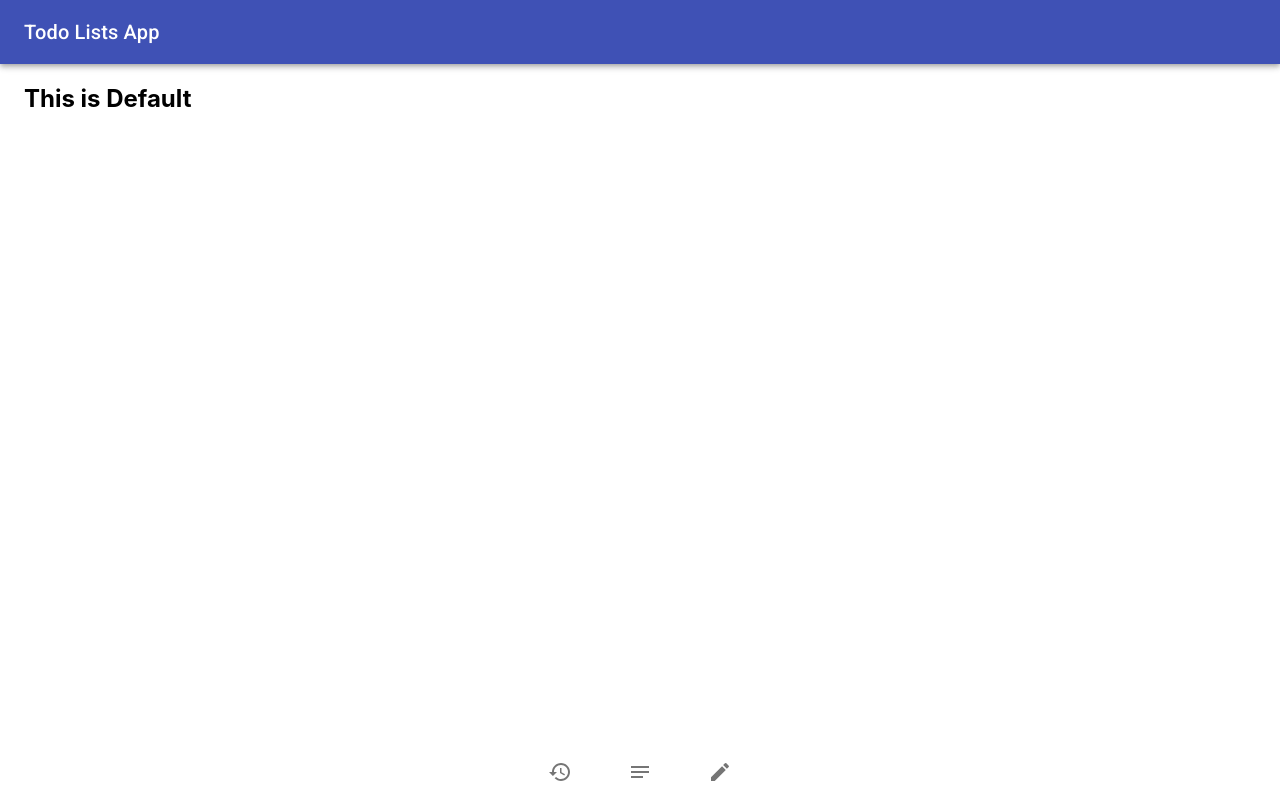
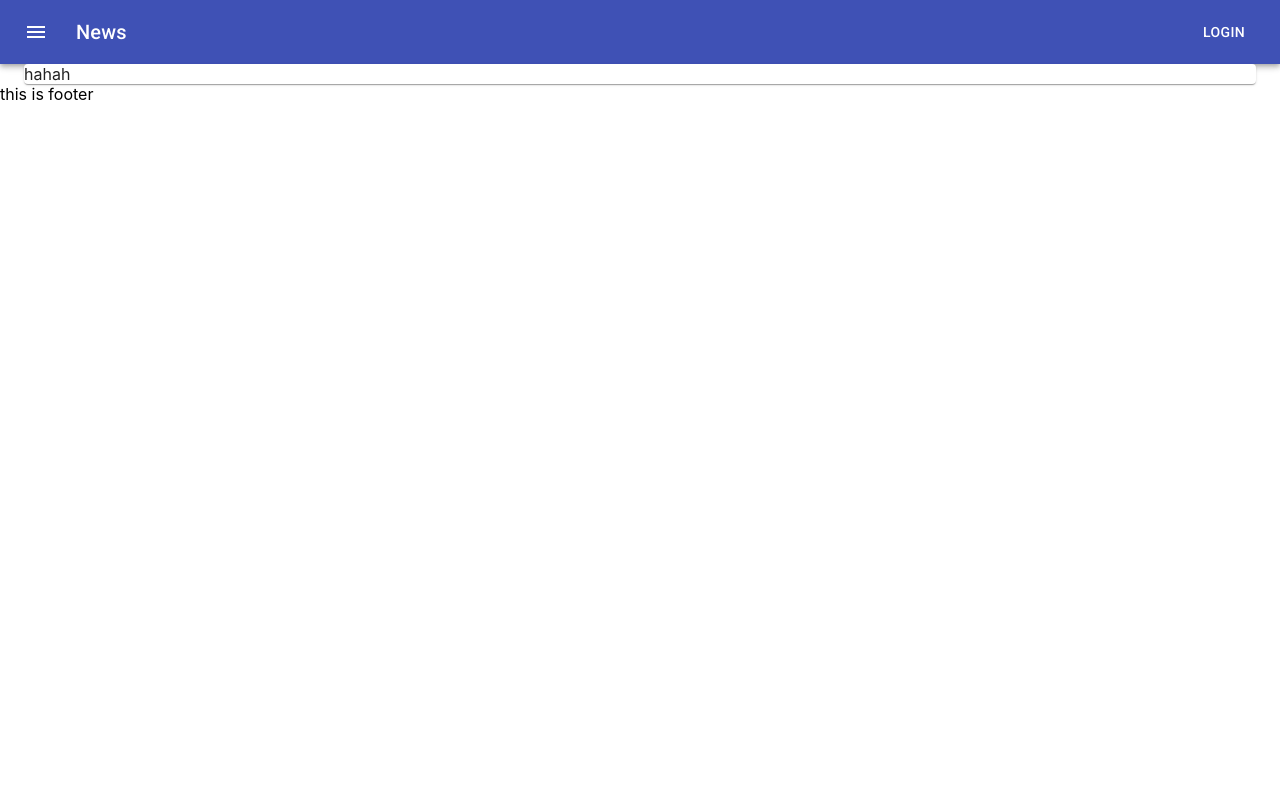
Before and after one commit to aryawirasandi/todo-lists-reactjs, a React (Create React App) app: page / in a window 1280 px wide. Built offline with nearby package versions, Linux system fonts and the light colour scheme.

Commit message:
Revert "Feature/routing elements"

```diff
--- a/package.json
+++ b/package.json
@@ -10,8 +10,6 @@
     "@testing-library/user-event": "^7.1.2",
     "react": "^16.13.1",
     "react-dom": "^16.13.1",
-    "react-router": "^5.2.0",
-    "react-router-dom": "^5.2.0",
     "react-scripts": "3.4.1"
   },
   "scripts": {
--- a/src/components/BottomNavigation/BottomNavigationComponent.js
+++ /dev/null
@@ -1,59 +0,0 @@
-import React from "react";
-import BottomNavigationAction   from "@material-ui/core/BottomNavigationAction";
-import Recent from "@material-ui/icons/Restore";
-import Todo from "@material-ui/icons/Notes";
-import Create from "@material-ui/icons/Create";
-import BottomNavigation from "@material-ui/core/BottomNavigation";
-import { makeStyles } from "@material-ui/core/styles";
-import { Link as RouterLink } from 'react-router-dom';
-import Link from '@material-ui/core/Link';
-
-const useStyles = makeStyles({
-    root : {
-        width : 100 + "%",
-        position : "absolute",
-        bottom : 0,
-    }
-})
-
-
-function BottomNavigationComponent(){
-    const classes = useStyles();
-    const [value, setValue] = React.useState(0);
-    const navs = [
-        {
-            id : 1,
-            path : "/",
-            icon : <Recent/>
-        },
-        {
-            id : 2,
-            path : "/todo",
-            icon : <Todo/>
-        },
-        {
-            id : 3,
-            path : "/create",
-            icon : <Create/>
-        }
-    ];
-    return(
-        <BottomNavigation
-            value={value}
-            onChange={(event, newValue) => {
-                setValue(newValue)
-            }}
-            className={classes.root}
-        >
-            {navs.map(nav => (
-                <Link component={RouterLink} to={nav.path} key={nav.id}>
-                    <BottomNavigationAction
-                        icon={nav.icon}
-                    />
-                </Link>
-            ))}
-        </BottomNavigation>
-    )
-}
-
-export default BottomNavigationComponent;
--- a/src/components/Card/Card.js
+++ b/src/components/Card/Card.js
@@ -1,27 +1,9 @@
 import React from 'react';
 import Card from "@material-ui/core/Card";
-import { makeStyles } from "@material-ui/core/styles";
-
-
-const useStyles = makeStyles({
-    root : {
-        backgroundColor : "#f8f8f8",
-        marginTop : 2 + "em",
-    },
-    minimalHeight : {
-        minHeight : props => props.minHeight + "vh",
-        width : props => props.width + "%"
-    }
-})
 
 const CardComponent = props => {
-    const data = {
-        minHeight : props.minHeight,
-        width : props.width,
-    }
-    const classes = useStyles(data);
     return (
-        <Card className={`${classes.root} ${classes.minimalHeight}`}>
+        <Card>
             {props.children}
         </Card>
     )
--- a/src/components/Foooter/Footer.js
+++ b/src/components/Foooter/Footer.js
@@ -1,13 +1,10 @@
 import React from 'react';
 
-
-
-function Footer () {
-
+const Footer = props => {
     return (
-        <footer>
-
-        </footer>
+        <div>
+            this is footer
+        </div>
     )
 }
 
--- a/src/components/Form/Form.js
+++ /dev/null
@@ -1,66 +0,0 @@
-import React from "react";
-import Card from "../Card/Card";
-import Container from "@material-ui/core/Container";
-import TextField from "@material-ui/core/TextField";
-import { Button } from "@material-ui/core";
-import { makeStyles } from "@material-ui/core/styles";
-
-
-const cardFormStyle = makeStyles({
-    root : {
-        fontFamily : "Arial"
-    }
-})
-
-const TextFieldStyle = makeStyles({
-    root : {
-        marginBottom : 1 + "rem",
-        marginTop : 1 + "rem",
-        width : 100 + "%",
-    },
-})
-
-const wrapperStyle = {
-    display : "flex",
-    justifyContent : "center"
-}
-
-const ButtonStyle= makeStyles({
-    root : {
-        marginTop : 2 + "rem",
-        padding : 15 + "px"
-    }
-})
-
-const Form = ({todo, todoDescription}) => {
-    const cardStyle = cardFormStyle();
-    const inputStyle = TextFieldStyle();
-    const buttonStyle = ButtonStyle();
-    return (
-        <div style={wrapperStyle}>
-            <Card minHeight={50} width={30} className={cardStyle.root}>
-            <Container>
-                <form>
-                    <div>
-                        <TextField id="standard-basic" className={inputStyle.root} placeholder="Tell us your todo list"></TextField>
-                    </div>
-                    <div>
-                        <TextField id="standard-basic" className={inputStyle.root} placeholder="Tell Us About Your Greatest Experience Today"></TextField>
-                    </div>
-                    <div style={wrapperStyle}>
-                    <Button
-                        variant="contained"
-                        color="primary"
-                        className={buttonStyle.root}
-                    >
-                        Add A Todo
-                    </Button>
-                    </div>
-                </form>
-            </Container>
-        </Card>
-        </div>
-    )
-}
-
-export default Form ;
--- a/src/components/Header/Header.js
+++ b/src/components/Header/Header.js
@@ -3,9 +3,7 @@ import Navbar from "../Navbar/Navbar";
 const Header = () => {
     return (
         <header>
-            <Navbar
-                name="Todo Lists App"
-            />
+            <Navbar/>
         </header>
     )
 }
--- a/src/components/Main/Main.js
+++ b/src/components/Main/Main.js
@@ -1,42 +1,26 @@
 import React from 'react';
+import Card from "../Card/Card";
 import Container from "@material-ui/core/Container"
-import FormTodo from "../Form/Form";
-import Todo from "../Todo/Todo";
+import { makeStyles } from '@material-ui/core';
 
-import {
-    BrowserRouter as Router,
-    Switch,
-    Route,
-  } from "react-router-dom";
-import BottomNavigationComponent from "../BottomNavigation/BottomNavigationComponent";
+const useStyles = makeStyles((theme) => ({
+    Background : {
+        backgroundColor : "red",
+        color : "white"
+    }
+  }))
 
 const Main = () => {
+    const classes = useStyles();
     return (
         <main>
-        <Router>
             <Container>
-                    <Switch>
-                        <Route path="/create">
-                            <FormTodo/>
-                        </Route>
-                        <Route path="/todo">
-                            <Todo heading="Learning react JS"
-                                  description="Learning react JS with OSA at discord"/>
-                        </Route>
-                        <Route path="/">
-                            <Default/>
-                        </Route>
-                    </Switch>
+                <Card className={ classes.Background } >
+                    hahah
+                </Card>
             </Container>
-            <BottomNavigationComponent/>
-        </Router>
         </main>
     )
 }
 
-
-function Default(){
-    return <h2>This is Default</h2>
-}
-
 export default Main;
--- a/src/components/Navbar/Navbar.js
+++ b/src/components/Navbar/Navbar.js
@@ -2,6 +2,9 @@ import React from 'react';
 import AppBar from '@material-ui/core/AppBar';
 import Toolbar from '@material-ui/core/Toolbar';
 import Typography from '@material-ui/core/Typography';
+import Button from '@material-ui/core/Button';
+import IconButton from '@material-ui/core/IconButton';
+import MenuIcon from '@material-ui/icons/Menu';
 import { makeStyles } from '@material-ui/core';
 
 
@@ -17,15 +20,24 @@ const useStyles = makeStyles((theme) => ({
   }
 }))
 
-function Navbar(props) {
+function Navbar() {
   const classes = useStyles();
   return (
    <div className={classes.root}>
       <AppBar position="static">
         <Toolbar>
+            <IconButton
+              edge="start"
+              className={classes.menuButton}
+              color="inherit"
+              aria-label="menu"
+            >
+            <MenuIcon/>
+            </IconButton>
             <Typography variant="h6" className={classes.title}>
-                {props.name}
+              News
             </Typography>
+            <Button color="inherit">Login</Button>
         </Toolbar>
       </AppBar>
 
--- a/src/components/Todo/Todo.js
+++ /dev/null
@@ -1,41 +0,0 @@
-import React from 'react';
-import Card from "../Card/Card";
-import Container from "@material-ui/core/Container";
-import Button from "@material-ui/core/Button";
-import { makeStyles } from '@material-ui/core/styles';
-// import { makeStyle } from "@material-ui/core/styles";
-
-const buttonStyle = makeStyles({
-    root : {
-        marginRight : 1 + "em",
-        marginBottom : 1 + "em"
-    }
-})
-
-const Todo = (props) => {
-    const button = buttonStyle();
-    return (
-        <Card>
-            <Container>
-                <h1>{props.heading}</h1>
-                <p> {props.description}</p>
-                <Button
-                variant="contained"
-                className={button.root}
-                color="secondary"
-                >Delete</Button>
-                 <Button
-                variant="contained"
-                className={button.root}
-                color="primary"
-                >Update</Button>
-                 <Button
-                variant="contained"
-                className={button.root}
-                >Info</Button>
-            </Container>
-        </Card>
-    )
-}
-
-export default Todo;
```
Also changed, not shown: src/data/todos.js (deleted, +0 -22 lines), 2 other files (tests, documents, lock files or other folders).
